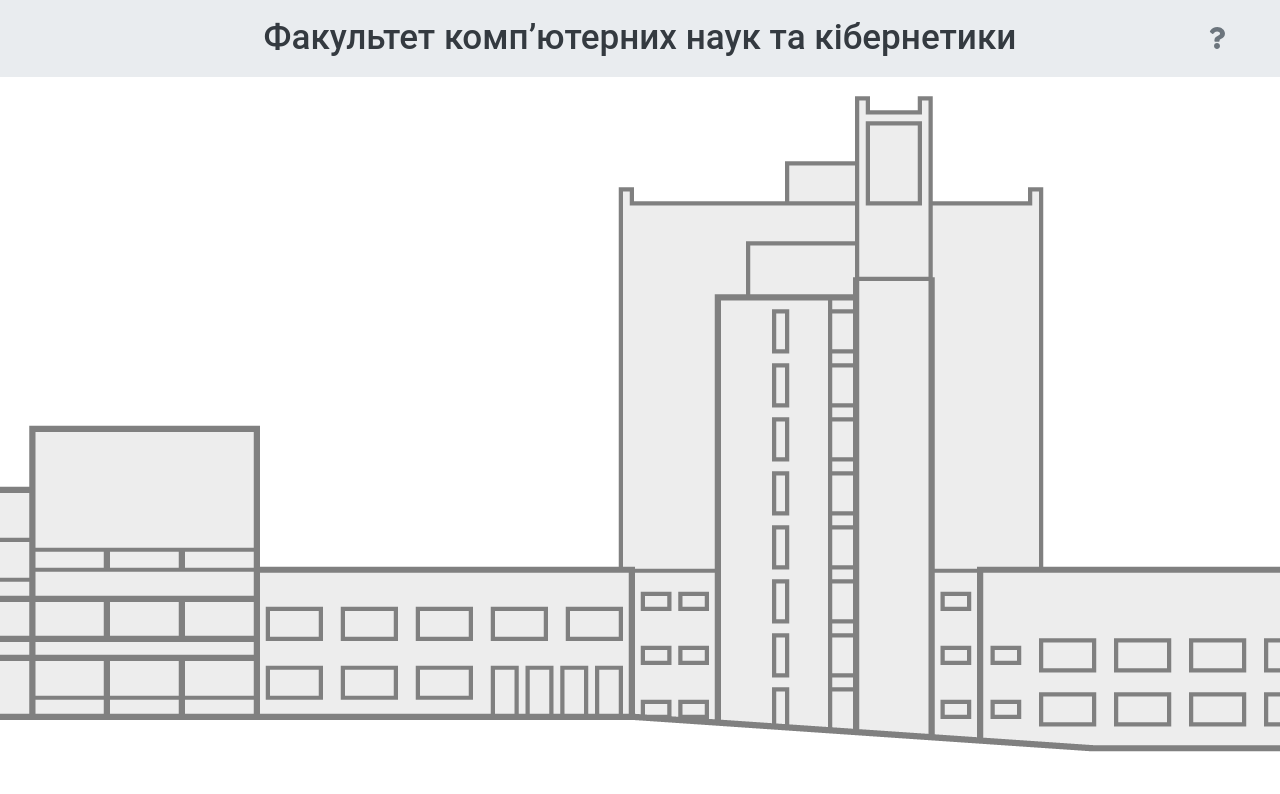
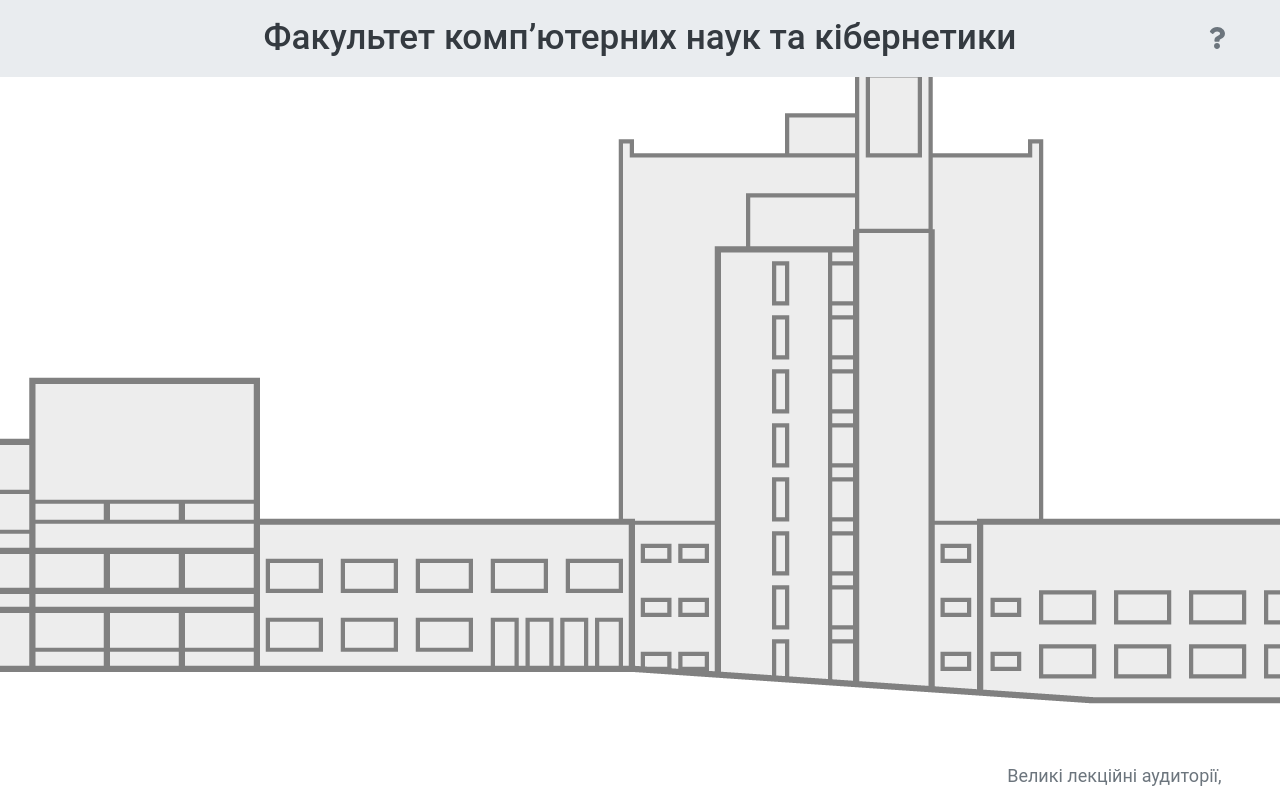
Before and after one commit to actpohabtNS/interactive-map, a React (Create React App) app: page / in a window 1280 px wide. Shown: the top 794 px of the page. Built offline with nearby package versions, Linux system fonts and the light colour scheme.

Commit message:
minor changes

```diff
--- a/src/pages/BuildingPage.js
+++ b/src/pages/BuildingPage.js
@@ -46,7 +46,7 @@ const BuildingPage = () => {
 
         <Row className="mb-5">
           <Col>
-            <Map className="d-flex justify-content-center mt-5" asset={building} />
+            <Map className="d-flex justify-content-center" asset={building} />
           </Col>
         </Row>
 
--- a/src/pages/FloorPage.js
+++ b/src/pages/FloorPage.js
@@ -19,7 +19,7 @@ const FloorPage = ({ style }) => {
 
   return (
     <>
-      <Container fluid className="px-5 position-fixed bg-light-gray">
+      <Container fluid className="px-5 position-fixed bg-light-gray" style={{ zIndex: 10 }}>
 
         <Row>
             <Col className="d-flex align-items-center">
--- a/src/styles/App.css
+++ b/src/styles/App.css
@@ -7,6 +7,11 @@
   align-items: center;
   flex-direction: column;
   padding: 3vw 5vw;
+}
+
+.header-breadcrumb {
+  height: 7vh;
+  z-index: 1;
 }
 
 .floors-list {
```
